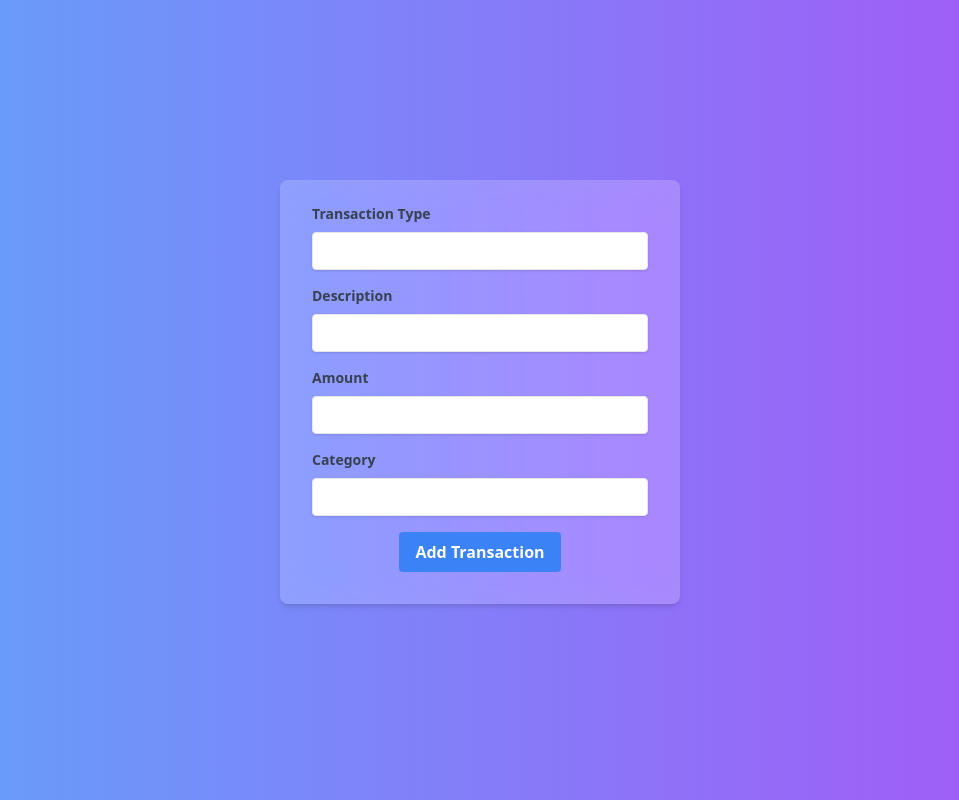
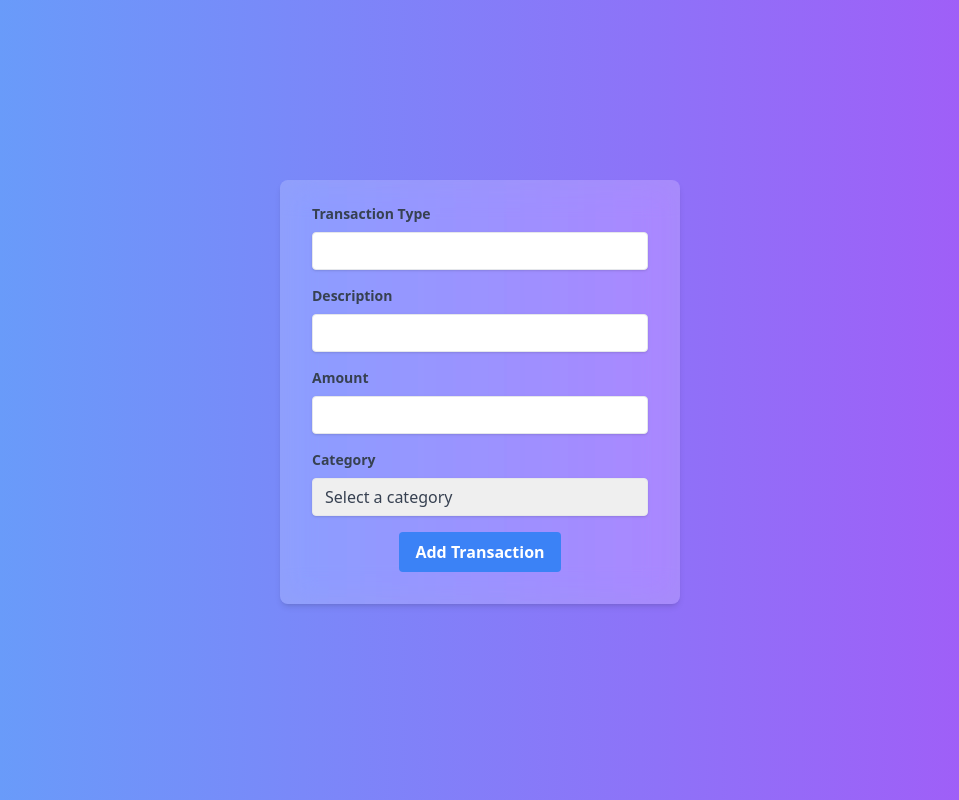
Before and after one commit to YashRaj8190/BlazeBills, a React (Create React App) app in the folder client/myproject/: page /addexpense in a window 1280 px wide. Shown: the whole page, without its empty margins (160-1119 px from the left). Built offline with nearby package versions, Linux system fonts and the light colour scheme; sample sign-in values are in the browser's storage.

Commit message:
added NotFound page

```diff
--- a/client/myproject/package.json
+++ b/client/myproject/package.json
@@ -9,6 +9,7 @@
     "axios": "^1.6.0",
     "react": "^18.2.0",
     "react-dom": "^18.2.0",
+    "react-icons": "^4.11.0",
     "react-router-dom": "^6.18.0",
     "react-scripts": "5.0.1",
     "web-vitals": "^2.1.4"
--- a/client/myproject/src/App.js
+++ b/client/myproject/src/App.js
@@ -9,6 +9,7 @@ import Dashboard from './Components/Dashboard/dasboard';
 import Transaction from './Components/Dashboard/pages/transactions';
 import TransactionForm from './Components/Addexpenses';
 import Body2 from './Components/Dashboard/Body2';
+import NotFound from './Components/NotFound';
 function App(){
   return (<>
     <div>
@@ -36,6 +37,7 @@ function App(){
                 <Route path="addexpense" Component={TransactionForm}/>
                 <Route path="transactions" Component={Transaction} />
         </Route>
+        <Route path="/*" element={<NotFound />} />
     </Routes>
     </div>
   </>)
--- a/client/myproject/src/Components/Addexpenses.js
+++ b/client/myproject/src/Components/Addexpenses.js
@@ -47,7 +47,7 @@ function TransactionForm() {
     >
       <form
         onSubmit={handleSubmit}
-        style={{width:"400px"}} className="bg-opacity-20 bg-white bg-blur-lg backdrop-filter backdrop-blur-lg backdrop-saturate-150 shadow-md rounded-lg px-8 pt-6 pb-8 mb-4 transition-transform duration-300 ease-in-out transform hover:scale-105"
+        style={{width:"400px"}} className="bg-opacity-20 bg-white bg-blur-lg backdrop-filter backdrop-blur-lg backdrop-saturate-150 shadow-md rounded-lg px-8 pt-6 pb-8 mb-4 transition-transform duration-300 ease-in-out transform hover:scale-110"
       >
 
 
@@ -94,13 +94,19 @@ function TransactionForm() {
   <label className="block text-gray-700 text-sm font-bold mb-2" htmlFor="category">
     Category
   </label>
-          <input
-            type="text"
+  <select
     name="category"
     value={formData.category}
     onChange={handleChange}
     className="shadow appearance-none border rounded w-full py-2 px-3 text-gray-700 leading-tight focus:outline-none focus:shadow-outline"
-          />
+  >
+    <option value="">Select a category</option>
+    <option value="groceries">Groceries</option>
+    <option value="utilities">Utilities</option>
+    <option value="transportation">Transportation</option>
+    <option value="dining">Dining</option>
+
+  </select>
 </div>
 
 
@@ -109,7 +115,7 @@ function TransactionForm() {
         <div className="text-center">
           <button
             type="submit"
-            className="bg-blue-500 hover:bg-blue-700 text-white font-bold py-2 px-4 rounded focus:outline-none focus:shadow-outline"
+            className="bg-blue-500 hover:bg-blue-700 text-white font-bold py-2 px-4 rounded focus:outline-none focus:shadow-outline "
           >
             Add Transaction
           </button>
@@ -118,5 +124,4 @@ function TransactionForm() {
     </div>
   );
 }
-
 export default TransactionForm;
--- /dev/null
+++ b/client/myproject/src/Components/NotFound.js
@@ -0,0 +1,17 @@
+
+import React from 'react';
+import { FaExclamationTriangle } from 'react-icons/fa'; // Import the icon component
+
+const NotFound = () => {
+  return (
+    <div className="flex flex-col items-center justify-center h-screen bg-gray-100">
+      <div className="text-4xl text-red-500 mb-4">
+        <FaExclamationTriangle />
+      </div>
+      <h1 className="text-4xl font-bold text-gray-800 mb-2">404 - Not Found</h1>
+      <p className="text-gray-600">Sorry, the page you are looking for does not exist.</p>
+    </div>
+  );
+};
+
+export default NotFound;
```
Also changed, not shown: 2 other files (tests, documents, lock files or other folders). Lines whose indentation alone changed are shown as unchanged.
